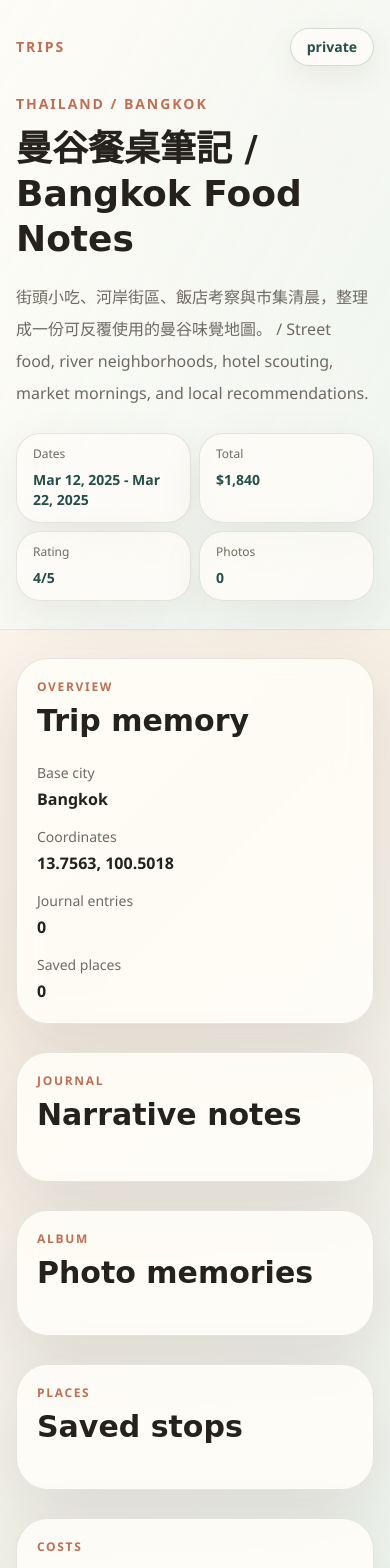
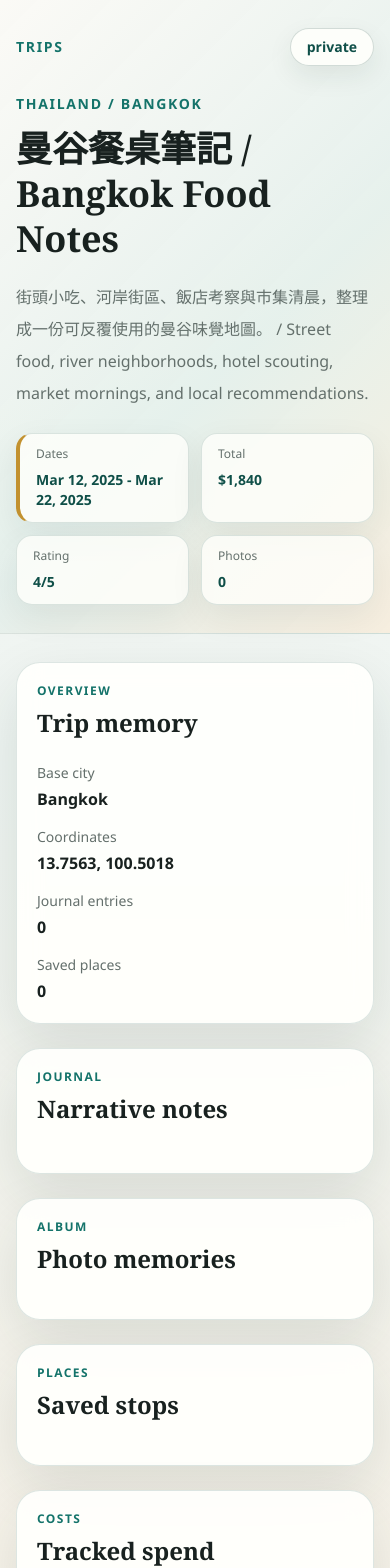
Before and after one commit to c8vzn4ym5g-ai/travelos2, a Next.js app: page /trips/bangkok-food-notes-2025 in a window 390 px wide. Shown: the top 1568 px of the page. Built offline with nearby package versions, Linux system fonts and the light colour scheme.

Commit message:
Refine Trips visual design

```diff
--- a/app/globals.css
+++ b/app/globals.css
@@ -2,16 +2,18 @@
 
 :root {
   color-scheme: light;
-  --ink: #25211d;
-  --muted: #6f6a61;
-  --paper: #fffdf8;
-  --paper-soft: #f8f1e7;
-  --sage: #6f8f83;
-  --pine: #254f48;
-  --clay: #bf6f54;
-  --berry: #7d4f68;
-  --line: rgba(64, 54, 43, 0.12);
-  --shadow: 0 24px 70px rgba(63, 52, 38, 0.12);
+  --ink: #18211f;
+  --muted: #64706c;
+  --paper: #fbfaf6;
+  --paper-soft: #eef3ef;
+  --sage: #78998d;
+  --pine: #0f4f48;
+  --teal: #14736a;
+  --clay: #b65f44;
+  --gold: #c2912f;
+  --berry: #8b3d5b;
+  --line: rgba(15, 79, 72, 0.14);
+  --shadow: 0 22px 58px rgba(20, 45, 40, 0.11);
 }
 
 * {
@@ -26,8 +28,7 @@ html {
 body {
   margin: 0;
   background:
-    radial-gradient(circle at top left, rgba(191, 111, 84, 0.16), transparent 34rem),
-    linear-gradient(135deg, #fffdf8 0%, #f7efe4 48%, #eef5f1 100%);
+    linear-gradient(180deg, #fbfaf6 0%, #eef4f1 46%, #f7f2e8 100%);
   color: var(--ink);
   font-family: "Aptos", "Segoe UI", Arial, Helvetica, sans-serif;
   overflow-wrap: anywhere;
@@ -46,45 +47,44 @@ a {
 .travel-hero {
   border-bottom: 1px solid var(--line);
   background:
-    linear-gradient(120deg, rgba(255, 253, 248, 0.96), rgba(239, 246, 242, 0.88)),
-    radial-gradient(circle at 72% 18%, rgba(111, 143, 131, 0.18), transparent 22rem);
+    linear-gradient(135deg, rgba(251, 250, 246, 0.98), rgba(229, 240, 236, 0.95) 58%, rgba(247, 238, 222, 0.94));
 }
 
 .travel-panel {
   border: 1px solid var(--line);
-  background: rgba(255, 253, 248, 0.88);
+  background: rgba(255, 255, 252, 0.94);
   box-shadow: var(--shadow);
-  backdrop-filter: blur(16px);
+  backdrop-filter: blur(12px);
 }
 
 .travel-soft-panel {
   border: 1px solid var(--line);
-  background: rgba(255, 253, 248, 0.7);
-  box-shadow: 0 14px 44px rgba(63, 52, 38, 0.08);
+  background: rgba(255, 255, 252, 0.78);
+  box-shadow: 0 12px 34px rgba(20, 45, 40, 0.07);
 }
 
 .travel-chip {
   border: 1px solid rgba(37, 79, 72, 0.2);
-  background: rgba(255, 253, 248, 0.72);
+  background: rgba(255, 255, 252, 0.86);
   color: var(--pine);
-  box-shadow: 0 10px 30px rgba(63, 52, 38, 0.08);
+  box-shadow: 0 10px 26px rgba(20, 45, 40, 0.08);
 }
 
 .travel-primary {
-  background: linear-gradient(135deg, var(--pine), #3f756d);
+  background: linear-gradient(135deg, var(--pine), var(--teal));
   color: white;
   box-shadow: 0 16px 36px rgba(37, 79, 72, 0.22);
 }
 
 .travel-hand {
-  font-family: "Segoe Print", "Bradley Hand", "Comic Sans MS", cursive;
+  font-family: Georgia, "Times New Roman", serif;
   letter-spacing: 0;
 }
 
 .travel-kicker {
-  color: var(--clay);
+  color: var(--teal);
   font-weight: 700;
-  letter-spacing: 0.14em;
+  letter-spacing: 0.12em;
   text-transform: uppercase;
 }
 
@@ -93,7 +93,11 @@ a {
 }
 
 .travel-photo {
-  box-shadow: 0 18px 56px rgba(63, 52, 38, 0.18);
+  box-shadow: 0 20px 50px rgba(20, 45, 40, 0.2);
+}
+
+.travel-accent {
+  border-left: 4px solid var(--gold);
 }
 
 .travel-rule > * + * {
--- a/app/trips/[slug]/page.tsx
+++ b/app/trips/[slug]/page.tsx
@@ -53,7 +53,7 @@ function SectionHeader({ kicker, title }: { kicker: string; title: string }) {
   return (
     <div>
       <p className="travel-kicker text-xs">{kicker}</p>
-      <h2 className="travel-hand mt-2 text-3xl font-semibold text-[color:var(--ink)]">{title}</h2>
+      <h2 className="travel-hand mt-2 text-2xl font-semibold text-[color:var(--ink)] sm:text-3xl">{title}</h2>
     </div>
   );
 }
@@ -153,22 +153,21 @@ export default async function TripDetailPage({ params }: TripDetailPageProps) {
             </Link>
             <span className="travel-chip rounded-full px-4 py-2 text-sm font-semibold">{trip.visibility}</span>
           </div>
-          <div className="grid gap-6 lg:grid-cols-[1fr_18rem] lg:items-end">
+          <div className="grid gap-7 lg:grid-cols-[minmax(0,1fr)_minmax(18rem,26rem)] lg:items-start">
             <div className="min-w-0">
               <p className="travel-kicker text-sm">
                 {trip.country} / {trip.city}
               </p>
               <h1 className="travel-hand mt-3 text-4xl font-semibold leading-tight sm:text-6xl">{trip.title}</h1>
               <p className="travel-muted mt-5 max-w-3xl text-base leading-8 sm:text-lg">{trip.summary}</p>
-            </div>
-            <div className="grid grid-cols-2 gap-2 text-sm">
+              <div className="mt-6 grid grid-cols-2 gap-3 text-sm lg:grid-cols-4">
                 {[
                   ["Dates", formatDateRange(trip.startDate, trip.endDate)],
                   ["Total", formatMoney(trip.totalCost)],
                   ["Rating", trip.rating ? `${trip.rating}/5` : "Unrated"],
                   ["Photos", String(trip.photos.length)],
-              ].map(([label, value]) => (
-                <div className="travel-soft-panel rounded-3xl px-4 py-3" key={label}>
+                ].map(([label, value], index) => (
+                  <div className={`travel-soft-panel rounded-2xl px-4 py-3 ${index === 0 ? "travel-accent" : ""}`} key={label}>
                     <p className="travel-muted text-xs">{label}</p>
                     <p className="mt-2 font-semibold text-[color:var(--pine)]">{value}</p>
                   </div>
@@ -176,15 +175,16 @@ export default async function TripDetailPage({ params }: TripDetailPageProps) {
               </div>
             </div>
             {coverPhoto ? (
-            <div className="travel-photo overflow-hidden rounded-[2rem] bg-[color:var(--paper-soft)]">
+              <div className="travel-photo overflow-hidden rounded-[1.75rem] bg-[color:var(--paper-soft)]">
                 {/* eslint-disable-next-line @next/next/no-img-element */}
-              <img alt={coverPhoto.caption ?? trip.title} className="h-72 w-full object-cover sm:h-[34rem]" src={coverPhoto.storageKey} />
+                <img alt={coverPhoto.caption ?? trip.title} className="h-72 w-full object-cover sm:h-96 lg:h-[28rem]" src={coverPhoto.storageKey} />
               </div>
             ) : null}
+          </div>
           {featurePhotos.length > 1 ? (
             <div className="grid grid-cols-2 gap-3 lg:grid-cols-4">
               {featurePhotos.map((photo) => (
-                <article className="travel-soft-panel overflow-hidden rounded-[1.4rem]" data-music-zone={`${photo.caption ?? ""} ${photo.originalFilename}`} key={photo.id}>
+                <article className="travel-soft-panel overflow-hidden rounded-2xl" data-music-zone={`${photo.caption ?? ""} ${photo.originalFilename}`} key={photo.id}>
                   {/* eslint-disable-next-line @next/next/no-img-element */}
                   <img alt={photo.caption ?? photo.originalFilename} className="h-32 w-full object-cover sm:h-40" src={photo.storageKey} />
                   <p className="travel-muted p-3 text-xs leading-5 sm:text-sm">{photo.caption ?? photo.originalFilename}</p>
@@ -195,9 +195,9 @@ export default async function TripDetailPage({ params }: TripDetailPageProps) {
         </div>
       </section>
 
-      <section className="mx-auto grid max-w-6xl gap-7 px-4 py-7 sm:px-6 sm:py-10 lg:grid-cols-[1.1fr_0.9fr] lg:px-10">
-        <div className="space-y-7">
-          <section className="travel-panel rounded-[2rem] p-5 sm:p-7">
+      <section className="mx-auto grid max-w-6xl gap-6 px-4 py-7 sm:px-6 sm:py-10 lg:grid-cols-[minmax(0,1.25fr)_minmax(20rem,0.75fr)] lg:px-10">
+        <div className="space-y-6">
+          <section className="travel-panel rounded-3xl p-5 sm:p-7">
             <SectionHeader kicker="Overview" title="Trip memory" />
             <dl className="mt-6 grid gap-4 sm:grid-cols-2">
               {[
@@ -214,7 +214,7 @@ export default async function TripDetailPage({ params }: TripDetailPageProps) {
             </dl>
           </section>
 
-          <section className="travel-panel rounded-[2rem] p-5 sm:p-7">
+          <section className="travel-panel rounded-3xl p-5 sm:p-7">
             <SectionHeader kicker="Journal" title="Narrative notes" />
             <div className="mt-7 space-y-6">
               {trip.journalEntries.map((entry) => (
@@ -232,7 +232,7 @@ export default async function TripDetailPage({ params }: TripDetailPageProps) {
             </div>
           </section>
 
-          <section className="travel-panel rounded-[2rem] p-5 sm:p-7">
+          <section className="travel-panel rounded-3xl p-5 sm:p-7">
             <SectionHeader kicker="Album" title="Photo memories" />
             <div className="mt-6 grid gap-4 sm:grid-cols-2">
               {trip.photos.map((photo) => (
@@ -242,8 +242,8 @@ export default async function TripDetailPage({ params }: TripDetailPageProps) {
           </section>
         </div>
 
-        <aside className="space-y-7">
-          <section className="travel-panel rounded-[2rem] p-5 sm:p-7">
+        <aside className="space-y-6">
+          <section className="travel-panel rounded-3xl p-5 sm:p-7">
             <SectionHeader kicker="Places" title="Saved stops" />
             <div className="mt-6">
               {trip.places.map((place) => (
@@ -251,7 +251,7 @@ export default async function TripDetailPage({ params }: TripDetailPageProps) {
               ))}
             </div>
           </section>
-          <section className="travel-panel rounded-[2rem] p-5 sm:p-7">
+          <section className="travel-panel rounded-3xl p-5 sm:p-7">
             <SectionHeader kicker="Costs" title="Tracked spend" />
             <div className="mt-6">
               {trip.costs.map((cost) => (
--- a/app/trips/page.tsx
+++ b/app/trips/page.tsx
@@ -59,32 +59,32 @@ function TripCard({ trip }: { trip: TripDetail }) {
   const href = articleHref(trip);
 
   return (
-    <article className="travel-panel overflow-hidden rounded-[1.75rem] transition hover:scale-[1.003]">
-      <Link aria-label={`Open ${trip.title}`} className="block" href={href}>
+    <article className="travel-panel grid overflow-hidden rounded-3xl transition hover:-translate-y-0.5 hover:shadow-[0_28px_70px_rgba(20,45,40,0.16)] lg:grid-cols-[18rem_1fr]">
+      <Link aria-label={`Open ${trip.title}`} className="block bg-[color:var(--paper-soft)]" href={href}>
         {coverPhoto ? (
           // eslint-disable-next-line @next/next/no-img-element
-          <img alt={coverPhoto.caption ?? trip.title} className="h-52 w-full object-cover sm:h-72" src={coverPhoto.storageKey} />
+          <img alt={coverPhoto.caption ?? trip.title} className="h-56 w-full object-cover sm:h-72 lg:h-full" src={coverPhoto.storageKey} />
         ) : (
-          <div className="grid h-44 place-items-center bg-[color:var(--paper-soft)] p-4 text-sm font-medium text-[color:var(--muted)] sm:h-60">
+          <div className="grid h-56 place-items-center bg-[color:var(--paper-soft)] p-4 text-sm font-medium text-[color:var(--muted)] sm:h-72 lg:h-full">
             Photo pending
           </div>
         )}
       </Link>
 
       <div className="p-5 sm:p-7">
-        <div className="flex flex-col gap-4 sm:flex-row sm:items-start sm:justify-between">
+        <div className="grid gap-5 xl:grid-cols-[1fr_10rem]">
           <div className="min-w-0">
             <p className="travel-kicker text-xs">
               {trip.country} / {trip.city}
             </p>
-            <h2 className="travel-hand mt-2 text-2xl font-semibold text-[color:var(--ink)] sm:text-3xl">
+            <h2 className="travel-hand mt-2 text-2xl font-semibold leading-tight text-[color:var(--ink)] sm:text-3xl">
               <Link href={href}>{trip.title}</Link>
             </h2>
             <p className="travel-muted mt-3 text-sm leading-7">{trip.summary}</p>
           </div>
 
-          <div className="grid grid-cols-2 gap-2 text-sm sm:min-w-36 sm:grid-cols-1">
-            <div className="travel-soft-panel rounded-2xl px-4 py-3">
+          <div className="grid grid-cols-2 gap-2 text-sm xl:grid-cols-1">
+            <div className="travel-soft-panel travel-accent rounded-2xl px-4 py-3">
               <p className="travel-muted text-xs">Rating</p>
               <p className="mt-1 font-semibold text-[color:var(--pine)]">{trip.rating ? `${trip.rating}/5` : "Unrated"}</p>
             </div>
@@ -115,7 +115,7 @@ export default async function TripsPage() {
   return (
     <main className="travel-shell">
       <section className="travel-hero">
-        <div className="mx-auto flex max-w-6xl flex-col gap-6 px-4 py-6 sm:px-6 sm:py-8 lg:px-10">
+        <div className="mx-auto flex max-w-6xl flex-col gap-6 px-4 py-6 sm:px-6 sm:py-9 lg:px-10">
           <div className="flex flex-wrap items-center justify-between gap-3">
             <Link className="travel-kicker text-sm" href="/">
               TravelOS
@@ -129,7 +129,7 @@ export default async function TripsPage() {
               </Link>
             </div>
           </div>
-          <div className="grid gap-4 lg:grid-cols-[1fr_18rem] lg:items-end">
+          <div className="grid gap-5 lg:grid-cols-[1fr_20rem] lg:items-end">
             <div className="min-w-0">
               <p className="travel-kicker text-sm">Journey library</p>
               <h1 className="travel-hand mt-2 text-4xl font-semibold tracking-normal sm:text-6xl">{ui.allJourneys}</h1>
```
Lines whose indentation alone changed are shown as unchanged.
